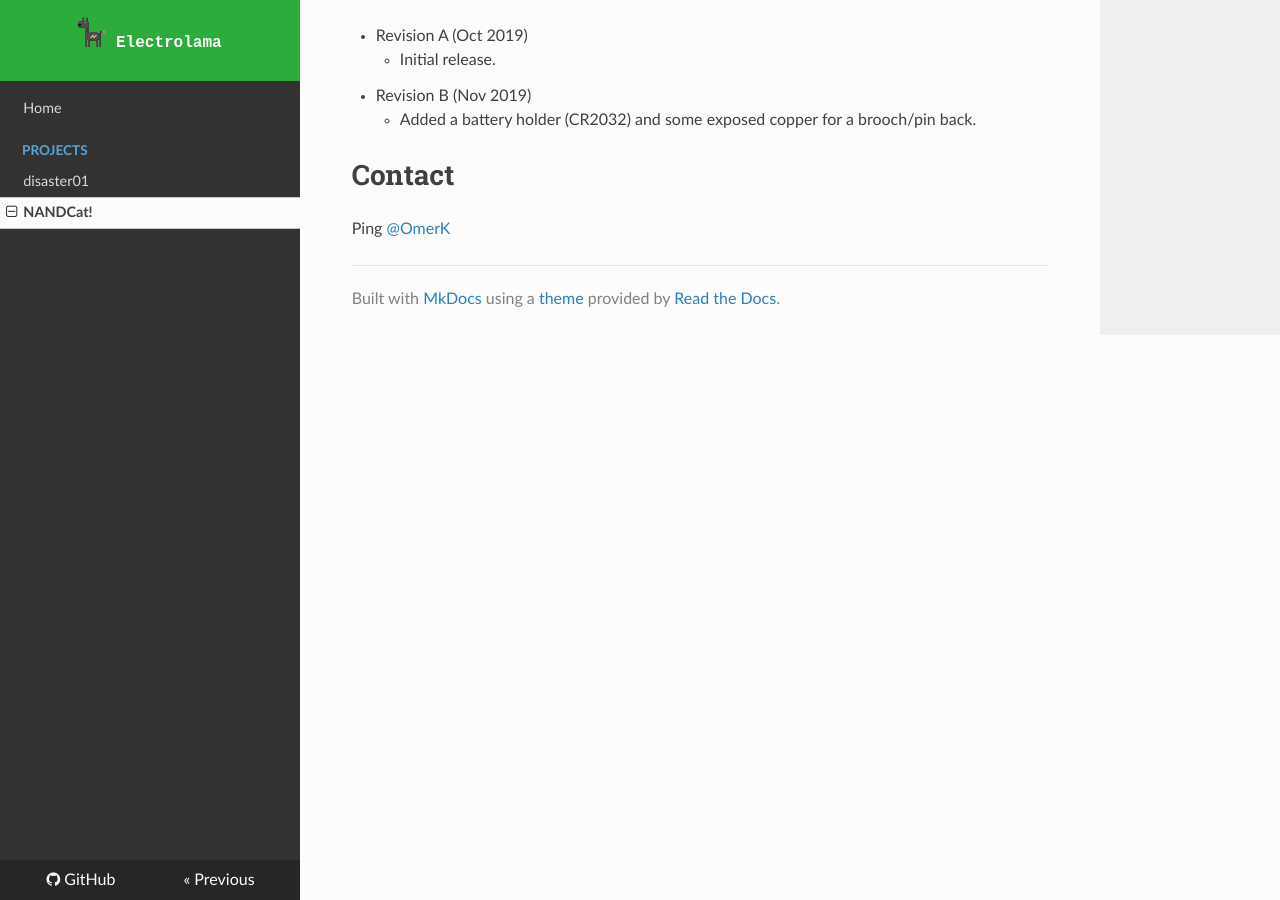
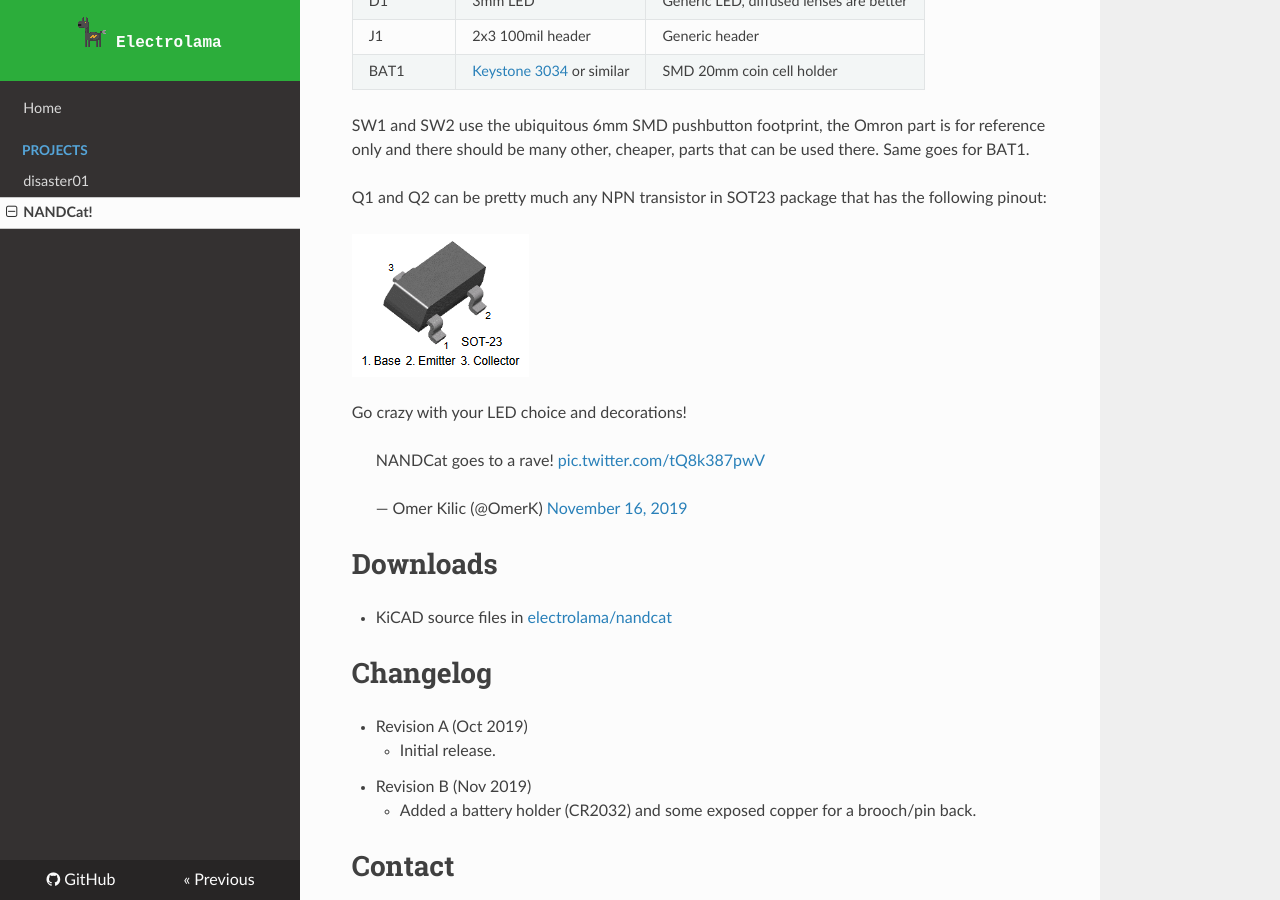
Before and after one commit to paul-jewell/docs, an MkDocs documentation site: the page built from docs/projects/nandcat.md, in a window 1280 px wide and 900 px high, scrolled down 2070 px. Built offline with MkDocs 1.6.1, drawn with Linux system fonts in a browser that asks for light colours; nearby versions of some CDN libraries; comment, search, counter and statistics services are not loaded.

Commit message:
add nandcat pcb image, link to ravecat

```diff
--- a/docs/projects/nandcat.md
+++ b/docs/projects/nandcat.md
@@ -17,6 +17,8 @@ A (SW1) | B (SW2) | Y (D1)
 
 The [artwork](https://www.flickr.com/photos/psd/6014043655) is by [@psd](https://twitter.com/psd), who kindly let me turn it into a silly PCB. Thanks, Paul!
 
+![](/_assets/nandcat-pcb.jpg)
+
 
 # Schematic
 
@@ -24,6 +26,7 @@ The [artwork](https://www.flickr.com/photos/psd/6014043655) is by [@psd](https:/
 
 
 # Bill of Materials
+
 Designator | Part | Description
 -----------|------|------------
 SW1, SW2 | [Omron B3S](https://octopart.com/search?q=+B3S-1000P+) or similar | 6mm SMD SPST-NO Tactile Switch
@@ -40,8 +43,13 @@ Q1 and Q2 can be pretty much any NPN transistor in SOT23 package that has the fo
 
 ![Transistor pinout](/_assets/npn-sot23.png)
 
+Go crazy with your LED choice and decorations!
+
+<blockquote class="twitter-tweet"><p lang="en" dir="ltr">NANDCat goes to a rave! <a href="https://t.co/tQ8k387pwV">pic.twitter.com/tQ8k387pwV</a></p>&mdash; Omer Kilic (@OmerK) <a href="https://twitter.com/OmerK/status/1195807849273671680?ref_src=twsrc%5Etfw">November 16, 2019</a></blockquote> <script async src="https://platform.twitter.com/widgets.js" charset="utf-8"></script>
+
 
 # Downloads
+
   - KiCAD source files in [electrolama/nandcat](https://github.com/electrolama/nandcat)
 
 
```
Also changed, not shown: docs/_assets/nandcat-pcb.jpg (added).
